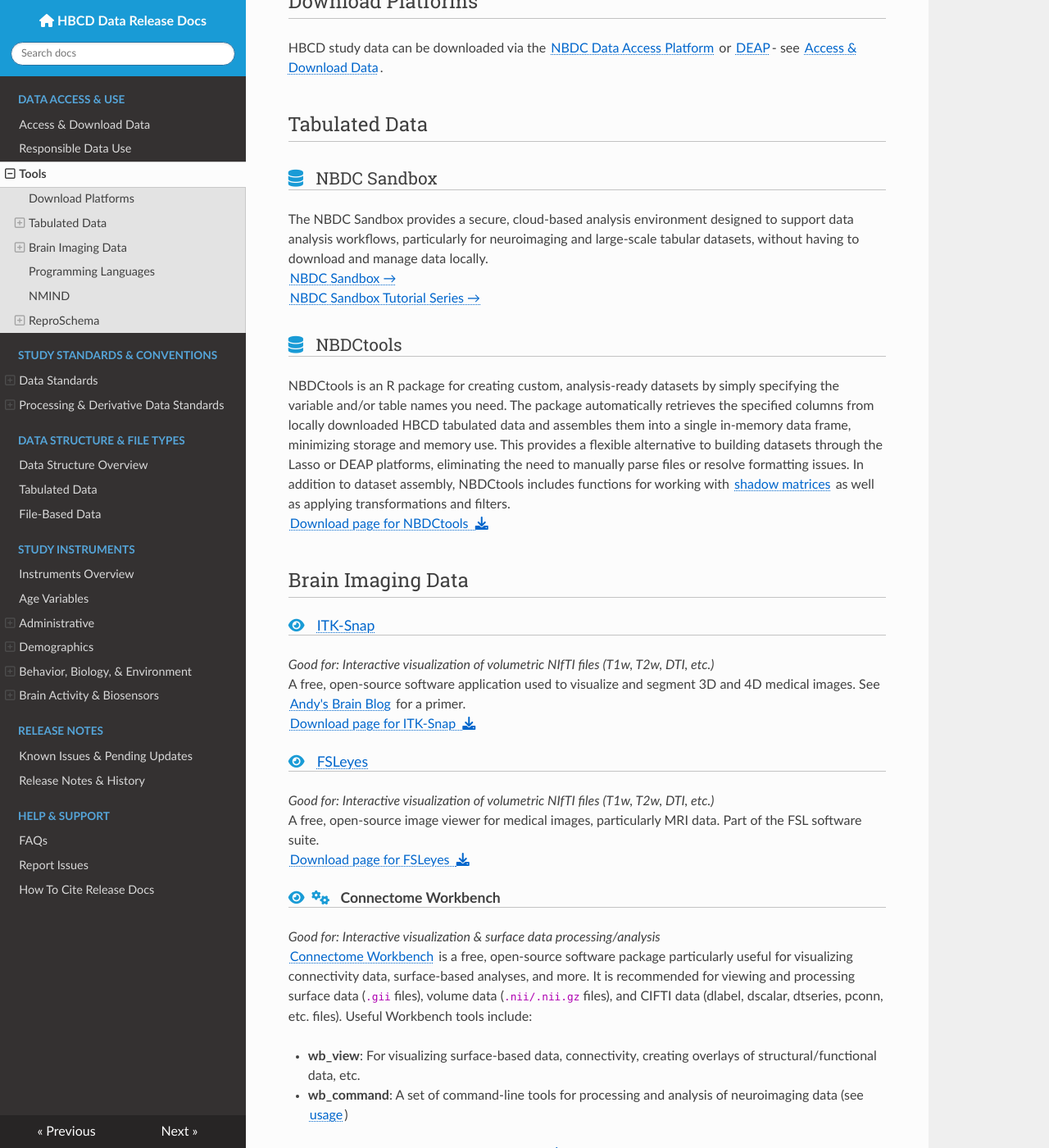
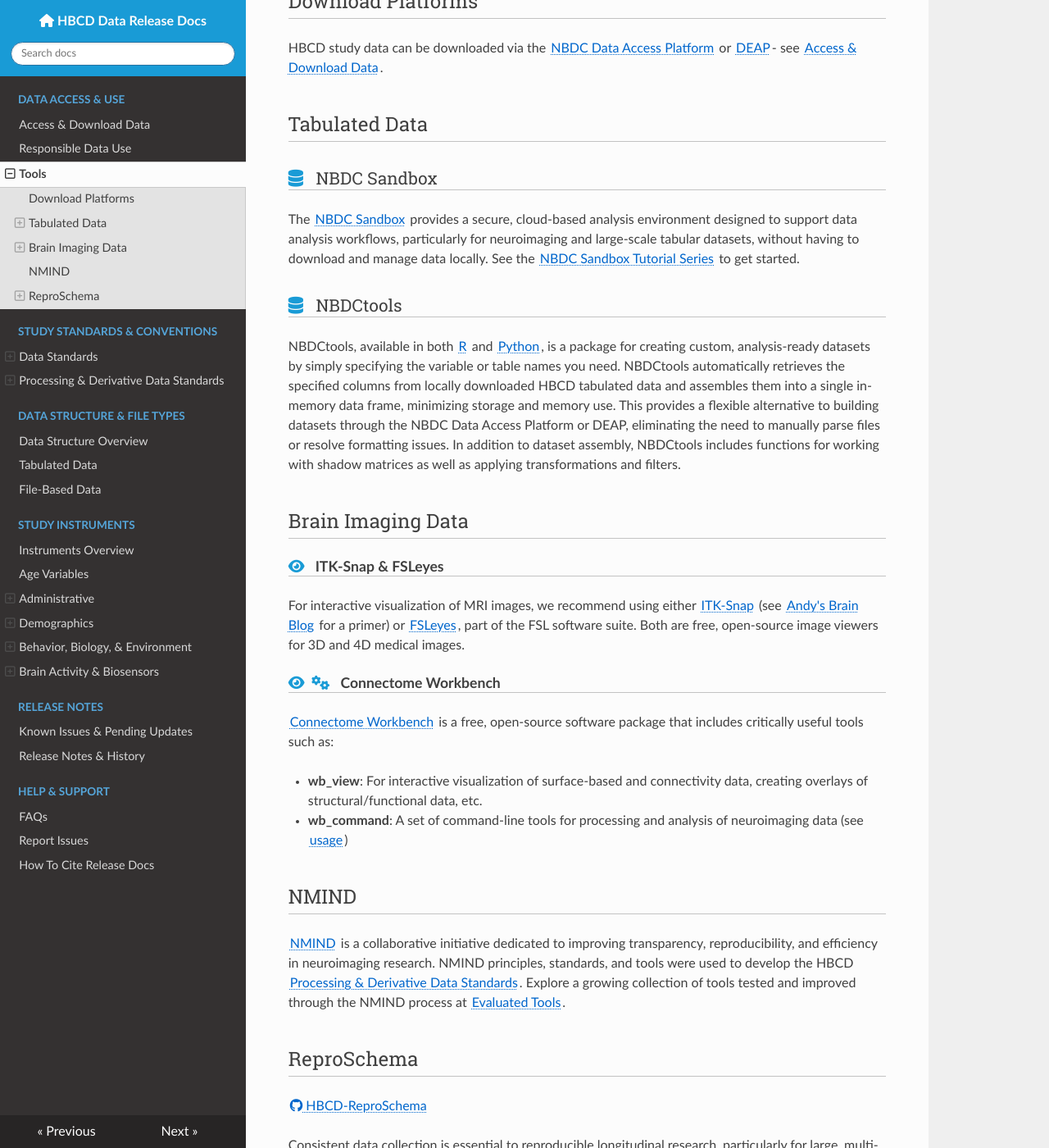
Before and after one commit to nbdc-datahub/hbcd-docs, an MkDocs documentation site: the page built from docs/access/tools.md, in a window 1280 px wide and 1400 px high, scrolled down 252 px. Shown: the whole window at 82% size. Built offline with MkDocs 1.6.1, drawn with Linux system fonts in a browser that asks for light colours; nearby versions of some CDN libraries; some of the changed text lies outside the part shown.

Commit message:
update tools

```diff
--- a/docs/access/tools.md
+++ b/docs/access/tools.md
@@ -14,48 +14,21 @@
 ## Tabulated Data
 
 ### <i class="fas fa-database header-icon"></i> NBDC Sandbox
-The NBDC Sandbox provides a secure, cloud-based analysis environment designed to support data analysis workflows, particularly for neuroimaging and large-scale tabular datasets, without having to download and manage data locally.
-[NBDC Sandbox →](https://nbdc-safe.lassoinformatics.com/pun/sys/dashboard)
-[NBDC Sandbox Tutorial Series →](https://hdcc-sandbox-rtd.readthedocs.io/latest/)
+The [NBDC Sandbox](https://nbdc-safe.lassoinformatics.com/pun/sys/dashboard) provides a secure, cloud-based analysis environment designed to support data analysis workflows, particularly for neuroimaging and large-scale tabular datasets, without having to download and manage data locally. See the [NBDC Sandbox Tutorial Series](https://hdcc-sandbox-rtd.readthedocs.io/latest/) to get started.
 
 ### <i class="fas fa-database header-icon"></i> NBDCtools
-NBDCtools is an R package for creating custom, analysis-ready datasets by simply specifying the variable and/or table names you need. The package automatically retrieves the specified columns from locally downloaded HBCD tabulated data and assembles them into a single in-memory data frame, minimizing storage and memory use. This provides a flexible alternative to building datasets through the Lasso or DEAP platforms, eliminating the need to manually parse files or resolve formatting issues. In addition to dataset assembly, NBDCtools includes functions for working with [shadow matrices](../datacuration/phenotypes.md#shadow-matrices-for-missing-data) as well as applying transformations and filters.
-[Download page for NBDCtools &nbsp;<i class="fa fa-download"></i>](https://software.nbdc-datahub.org/NBDCtools/index.html)
+NBDCtools, available in both [R](https://software.nbdc-datahub.org/NBDCtools/) and [Python](https://software.nbdc-datahub.org/nbdctools-py/), is a package for creating custom, analysis-ready datasets by simply specifying the variable or table names you need. NBDCtools automatically retrieves the specified columns from locally downloaded HBCD tabulated data and assembles them into a single in-memory data frame, minimizing storage and memory use. This provides a flexible alternative to building datasets through the NBDC Data Access Platform or DEAP, eliminating the need to manually parse files or resolve formatting issues. In addition to dataset assembly, NBDCtools includes functions for working with shadow matrices as well as applying transformations and filters.
 
 ## Brain Imaging Data
 
-#### <i class="fa-solid fa-eye header-icon"></i> [ITK-Snap](http://www.itksnap.org/pmwiki/pmwiki.php)
-*Good for: Interactive visualization of volumetric NIfTI files (T1w, T2w, DTI, etc.)*
-A free, open-source software application used to visualize and segment 3D and 4D medical images. See [Andy's Brain Blog](https://andysbrainbook.readthedocs.io/en/latest/ITK-Snap/ITK-Snap_Overview.html#itk-snap-overview) for a primer.
-[Download page for ITK-Snap &nbsp;<i class="fa fa-download"></i>](http://www.itksnap.org/pmwiki/pmwiki.php?n=Downloads.SNAP4)
-
-#### <i class="fa-solid fa-eye header-icon"></i> [FSLeyes](https://fsl.fmrib.ox.ac.uk/fsl/docs/#/utilities/fsleyes)
-*Good for: Interactive visualization of volumetric NIfTI files (T1w, T2w, DTI, etc.)*
-A free, open-source image viewer for medical images, particularly MRI data. Part of the FSL software suite.
-[Download page for FSLeyes &nbsp;<i class="fa fa-download"></i>](https://fsl.fmrib.ox.ac.uk/fsl/docs/#/utilities/fsleyes)
+#### <i class="fa-solid fa-eye header-icon"></i> ITK-Snap & FSLeyes
+For interactive visualization of MRI images, we recommend using either [ITK-Snap](http://www.itksnap.org/pmwiki/pmwiki.php) (see [Andy's Brain Blog](https://andysbrainbook.readthedocs.io/en/latest/ITK-Snap/ITK-Snap_Overview.html#itk-snap-overview) for a primer) or [FSLeyes](https://fsl.fmrib.ox.ac.uk/fsl/docs/#/utilities/fsleyes), part of the FSL software suite. Both are free, open-source image viewers for 3D and 4D medical images.
 
 #### <i class="fa-solid fa-eye header-icon"></i><i class="fas fa-cogs header-icon"></i> Connectome Workbench
-*Good for: Interactive visualization & surface data processing/analysis*
-**[Connectome Workbench](https://www.humanconnectome.org/software/connectome-workbench)** is a free, open-source software package particularly useful for visualizing connectivity data, surface-based analyses, and more. It is recommended for viewing and processing surface data (`.gii` files), volume data (`.nii/.nii.gz` files), and CIFTI data (dlabel, dscalar, dtseries, pconn, etc. files). Useful Workbench tools include:
+**[Connectome Workbench](https://www.humanconnectome.org/software/connectome-workbench)** is a free, open-source software package that includes critically useful tools such as:
 
-- **wb_view**: For visualizing surface-based data, connectivity, creating overlays of structural/functional data, etc.
+- **wb_view**: For interactive visualization of surface-based and connectivity data, creating overlays of structural/functional data, etc.
 - **wb_command**: A set of command-line tools for processing and analysis of neuroimaging data (see [usage](https://www.humanconnectome.org/software/workbench-command))
-
-[Download page for Connectome Workbench <i class="fa fa-download"></i>](https://humanconnectome.org/software/get-connectome-workbench)
-
-<!-- - check out this [blog post](https://mvpa.blogspot.com/2014/03/nifti-cifti-gifti-in-hcp-and-workbench.html) for a helpful primer on the difference between these various file formats.  -->
-
-## Programming Languages
-
-<i class="fas fa-laptop-code header-icon"></i> **MATLAB**
-  [MATLAB](https://www.mathworks.com/products/matlab.html) has a variety of built-in functions and toolboxes for neuroimaging data. Note that it is proprietary, but may be provided at no-cost through your institution or department. See Andy's Brain Blog [Matlab for Neuroimagers](https://andysbrainbook.readthedocs.io/en/latest/Matlab/Matlab_Overview.html#matlab-for-neuroimagers) for a primer.
-
-<i class="fas fa-laptop-code header-icon"></i> **Python**
-  Python is also commonly used in the field of neuroimaging: useful Python modules for neuroimaging include NiBabel, Nilearn, Nipype, PyNIfTI, PySurfer, PyTorch, and others. See Andy's Brain Blog [Python for Neuroimagers](https://andysbrainbook.readthedocs.io/en/latest/PythonForNeuroimagers/PythonForNeuroimagers_Overview.html) for a primer.
-
-<i class="fas fa-laptop-code header-icon"></i> **R/RStudio**
-  Especially strong for statistical plots, often used in conjunction with analysis results.
-  [Download page for R/RStudio <i class="fa fa-download"></i>](https://posit.co/download/rstudio-desktop/)
 
 ## NMIND
 
@@ -104,3 +77,16 @@
 <td>Same as Release 2.0</td>
 <td>2.0 → 3.0: Adding naps changes the construct, affecting cross-release comparability</td>
 </tbody> </table>
+
+
+<!-- ## Programming Languages
+
+<i class="fas fa-laptop-code header-icon"></i> **MATLAB**
+  [MATLAB](https://www.mathworks.com/products/matlab.html) has a variety of built-in functions and toolboxes for neuroimaging data. Note that it is proprietary, but may be provided at no-cost through your institution or department. See Andy's Brain Blog [Matlab for Neuroimagers](https://andysbrainbook.readthedocs.io/en/latest/Matlab/Matlab_Overview.html#matlab-for-neuroimagers) for a primer.
+
+<i class="fas fa-laptop-code header-icon"></i> **Python**
+  Python is also commonly used in the field of neuroimaging: useful Python modules for neuroimaging include NiBabel, Nilearn, Nipype, PyNIfTI, PySurfer, PyTorch, and others. See Andy's Brain Blog [Python for Neuroimagers](https://andysbrainbook.readthedocs.io/en/latest/PythonForNeuroimagers/PythonForNeuroimagers_Overview.html) for a primer.
+
+<i class="fas fa-laptop-code header-icon"></i> **R/RStudio**
+  Especially strong for statistical plots, often used in conjunction with analysis results.
+  [Download page for R/RStudio <i class="fa fa-download"></i>](https://posit.co/download/rstudio-desktop/) -->
```
Also changed, not shown: docs/datacuration/phenotypes.md (+14 -5 lines).
